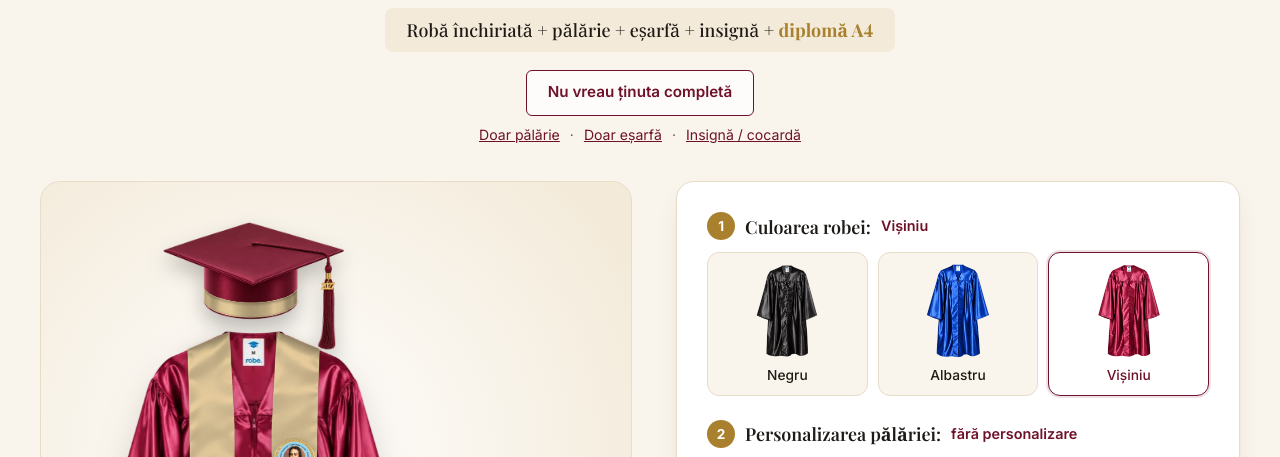
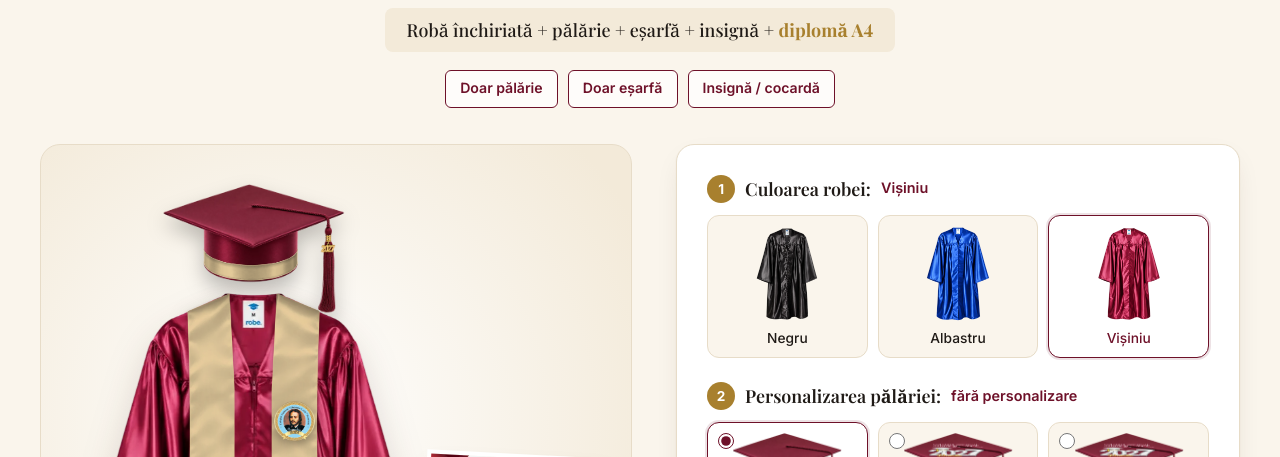
Before and after one commit to Absolvire/landing-page, a website: page vestimentatie.html in a window 1280 px wide. Shown: the part 270-727 px from the top of the page. Drawn offline with nearby package versions, Linux system fonts and the light colour scheme; a web font is replaced by a local one.

Commit message:
Vestimentație: replace 'Nu vreau ținuta completă' with buttons for hat, scarf and badge pages

```diff
--- a/assets/css/style.css
+++ b/assets/css/style.css
@@ -296,9 +296,7 @@ input.is-invalid, textarea.is-invalid { border-color: #b3261e; background: #fff6
 .product-head h1::after { content: ""; display: block; width: 70px; height: 2px; background: var(--gold); margin: 16px auto 0; }
 .pill { display: inline-block; background: var(--sand); padding: 8px 22px; border-radius: 8px; font-family: var(--serif); font-size: 1.12rem; margin: 0 0 1.1rem; }
 .pill strong { color: var(--gold); }
-.separate { display: grid; justify-items: center; gap: 8px; }
-.separate p { margin: 0; font-size: .88rem; display: flex; gap: 10px; flex-wrap: wrap; justify-content: center; }
-.separate p span { color: var(--muted); }
+.separate { display: flex; flex-wrap: wrap; justify-content: center; gap: 10px; }
 .config { display: grid; grid-template-columns: minmax(0, 1.05fr) minmax(0, 1fr); gap: clamp(24px, 4vw, 44px); align-items: start; }
 .config-preview { position: sticky; top: calc(var(--header-h) + 16px); display: grid; gap: 14px; justify-items: start; }
 .config-preview > .mannequin, .config-preview > .stage, .config-preview > .includes, .config-preview > .choice-summary { width: 100%; }
--- a/vestimentatie.html
+++ b/vestimentatie.html
@@ -173,10 +173,11 @@
     <div class="outfit-head">
       <h1>Ținuta completă pentru absolvire</h1>
       <p class="pill">Robă închiriată + pălărie + eșarfă + insignă + <strong>diplomă A4</strong></p>
-      <div class="separate">
-        <a class="btn btn-outline" href="#individuale">Nu vreau ținuta completă</a>
-        <p id="individuale"><a href="palarie.html">Doar pălărie</a><span>·</span><a href="esarfa.html">Doar eșarfă</a><span>·</span><a href="insigna-cocarda.html">Insignă / cocardă</a></p>
-      </div>
+      <nav class="separate" aria-label="Produse cumpărate separat">
+        <a class="btn btn-outline btn-sm" href="palarie.html">Doar pălărie</a>
+        <a class="btn btn-outline btn-sm" href="esarfa.html">Doar eșarfă</a>
+        <a class="btn btn-outline btn-sm" href="insigna-cocarda.html">Insignă / cocardă</a>
+      </nav>
     </div>
 
     <div class="config" data-outfit>
```
Also changed, not shown: _src/pages/vestimentatie.html (+5 -4 lines).
